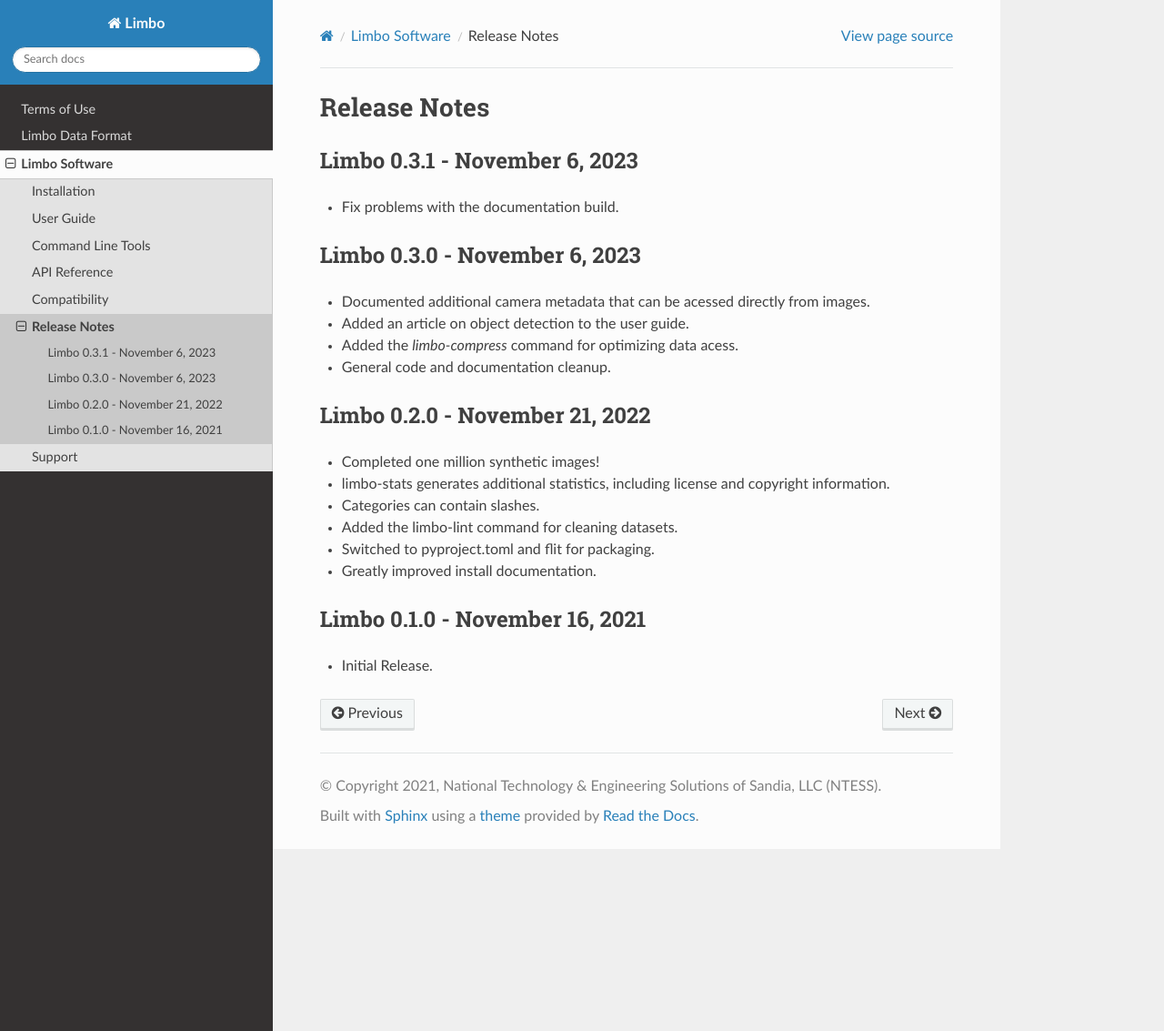
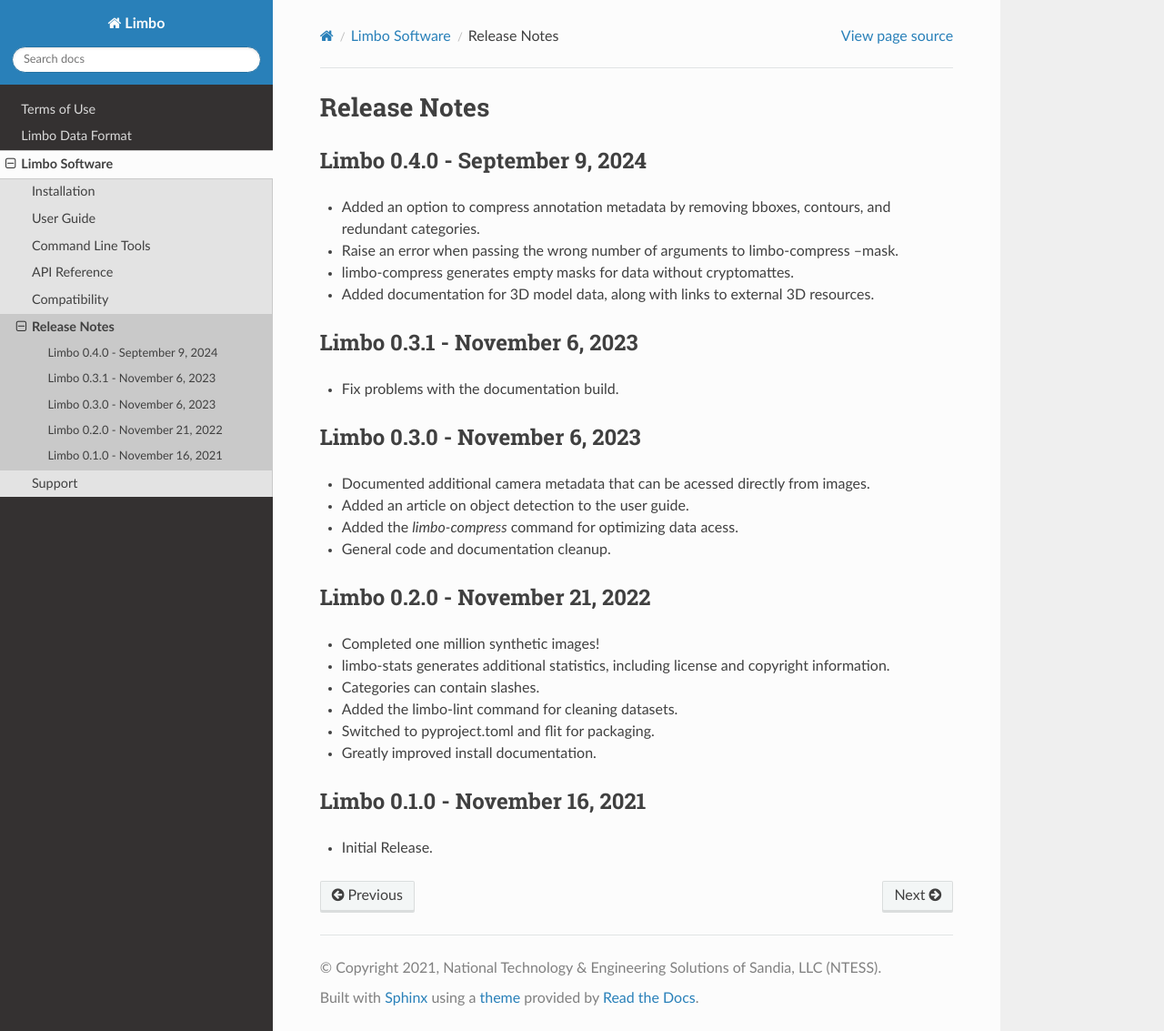
Before and after one commit to limbo-ml/user, a Sphinx documentation site: the page built from docs/release-notes.rst, in a window 1280 px wide and 1133 px high. Shown: the whole window at 91% size. Built offline with Sphinx 7.4.7 and the Read the Docs theme 2.0.0, drawn with Linux system fonts in a browser that asks for light colours; pages that are not in the unit, such as notebooks, are missing from menus.

Commit message:
Limbo version 0.4.0

```diff
--- a/docs/release-notes.rst
+++ b/docs/release-notes.rst
@@ -2,6 +2,14 @@
 
 Release Notes
 =============
+
+Limbo 0.4.0 - September 9, 2024
+-------------------------------
+
+* Added an option to compress annotation metadata by removing bboxes, contours, and redundant categories.
+* Raise an error when passing the wrong number of arguments to limbo-compress --mask.
+* limbo-compress generates empty masks for data without cryptomattes.
+* Added documentation for 3D model data, along with links to external 3D resources.
 
 Limbo 0.3.1 - November 6, 2023
 ------------------------------
--- a/limbo/__init__.py
+++ b/limbo/__init__.py
@@ -5,4 +5,4 @@
 
 """Tools for working with computer vision data stored using the :ref:`specification`."""
 
-__version__ = "0.4.0-dev"
+__version__ = "0.4.0"
```
